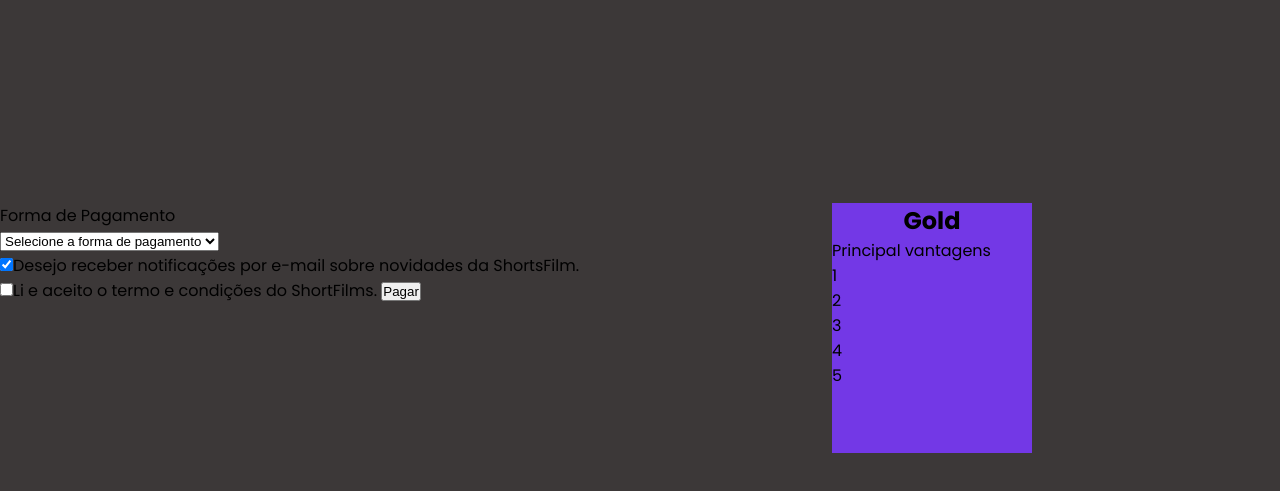
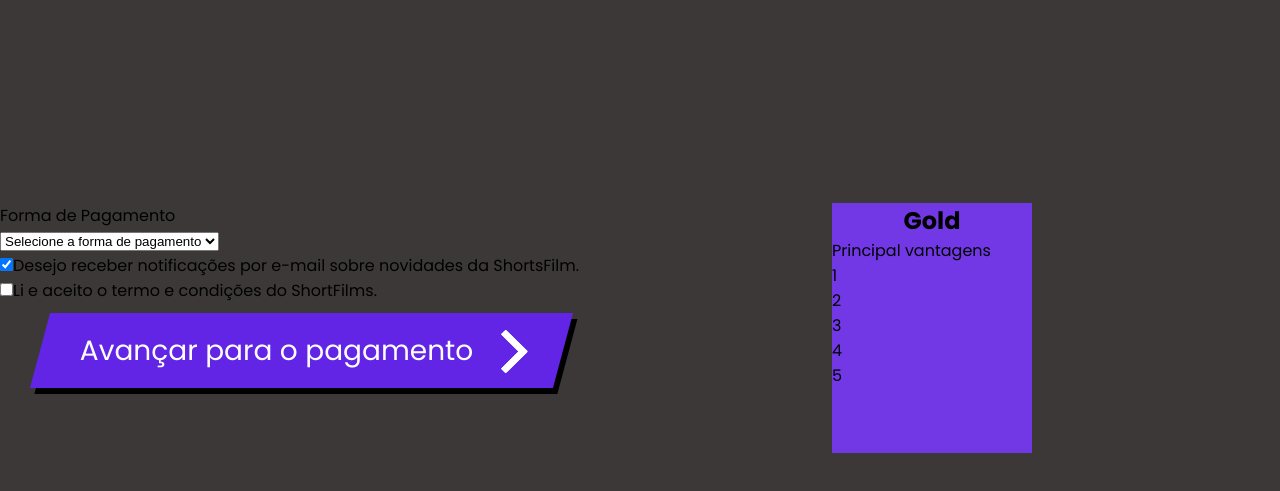
Before and after one commit to Mulannes/Projeto_streaming, a plain HTML site: page compras-pages/html/forma-pagamento.html in a window 1280 px wide. Shown: the part 127-618 px from the top of the page. Drawn offline with Linux system fonts and the light colour scheme; a web font is replaced by a local one.

Commit message:
new btn for paagamento

```diff
--- a/compras-pages/css/forma-pagamento.css
+++ b/compras-pages/css/forma-pagamento.css
@@ -53,6 +53,96 @@ body {
 .purple ol li {
     list-style: none;
     text-decoration: none;
+}
+
+.wrapper {
+  display: flex;
+  margin-left: 40px;
+  margin-top: 10px;
+}
+
+.cta {
+    display: flex;
+    padding: 10px 40px;
+    align-items: center;
+    text-decoration: none;
+    font-family: 'Poppins', sans-serif;
+    font-size: 28px;
+    color: white;
+    background: #6225E6;
+    transition: 1s;
+    box-shadow: 6px 6px 0 black;
+    transform: skewX(-15deg);
+}
+
+.cta:focus {
+   outline: none;
+}
+
+.cta:hover {
+    transition: 0.5s;
+    box-shadow: 10px 10px 0 #1e0f21;
+}
+
+.cta span:nth-child(2) {
+    transition: 0.5s;
+    margin-right: 0px;
+}
+
+.cta:hover  span:nth-child(2) {
+    transition: 0.5s;
+    margin-right: 45px;
+}
+
+  span {
+    transform: skewX(15deg)
+  }
+
+  span:nth-child(2) {
+    width: 20px;
+    margin-left: 30px;
+    position: relative;
+    top: 12%;
+  }
+
+/**************SVG****************/
+
+path.one {
+    transition: 0.4s;
+    transform: translateX(-60%);
+}
+
+path.two {
+    transition: 0.5s;
+    transform: translateX(-30%);
+}
+
+.cta:hover path.three {
+    animation: color_anim 1s infinite 0.2s;
+}
+
+.cta:hover path.one {
+    transform: translateX(0%);
+    animation: color_anim 1s infinite 0.6s;
+}
+
+.cta:hover path.two {
+    transform: translateX(0%);
+    animation: color_anim 1s infinite 0.4s;
+}
+
+/* SVG animations */
+
+@keyframes color_anim {
+    0% {
+        fill: white;
+    }
+    50% {
+        fill: #1e0f21;
+    }
+    100% {
+        fill: white;
+    }
 }
 
 .btn-epic {
--- a/compras-pages/html/forma-pagamento.html
+++ b/compras-pages/html/forma-pagamento.html
@@ -32,9 +32,23 @@
                 <label>
                     <input type="checkbox" id="required">Li e aceito o termo e condições do ShortFilms.
                 </label>
-                <button id="advanced">
+                <!-- <button id="advanced">
                     Pagar
-                </button>
+                </button> -->
+                <div class="wrapper">
+                    <a class="cta" href="#" id="advanced">
+                      <span>Avançar para o pagamento</span>
+                      <span>
+                        <svg width="66px" height="43px" viewBox="0 0 66 43" version="1.1" xmlns="http://www.w3.org/2000/svg" xmlns:xlink="http://www.w3.org/1999/xlink">
+                          <g id="arrow" stroke="none" stroke-width="1" fill="none" fill-rule="evenodd">
+                            <path class="one" d="M40.1543933,3.89485454 L43.9763149,0.139296592 C44.1708311,-0.0518420739 44.4826329,-0.0518571125 44.6771675,0.139262789 L65.6916134,20.7848311 C66.0855801,21.1718824 66.0911863,21.8050225 65.704135,22.1989893 C65.7000188,22.2031791 65.6958657,22.2073326 65.6916762,22.2114492 L44.677098,42.8607841 C44.4825957,43.0519059 44.1708242,43.0519358 43.9762853,42.8608513 L40.1545186,39.1069479 C39.9575152,38.9134427 39.9546793,38.5968729 40.1481845,38.3998695 C40.1502893,38.3977268 40.1524132,38.395603 40.1545562,38.3934985 L56.9937789,21.8567812 C57.1908028,21.6632968 57.193672,21.3467273 57.0001876,21.1497035 C56.9980647,21.1475418 56.9959223,21.1453995 56.9937605,21.1432767 L40.1545208,4.60825197 C39.9574869,4.41477773 39.9546013,4.09820839 40.1480756,3.90117456 C40.1501626,3.89904911 40.1522686,3.89694235 40.1543933,3.89485454 Z" fill="#FFFFFF"></path>
+                            <path class="two" d="M20.1543933,3.89485454 L23.9763149,0.139296592 C24.1708311,-0.0518420739 24.4826329,-0.0518571125 24.6771675,0.139262789 L45.6916134,20.7848311 C46.0855801,21.1718824 46.0911863,21.8050225 45.704135,22.1989893 C45.7000188,22.2031791 45.6958657,22.2073326 45.6916762,22.2114492 L24.677098,42.8607841 C24.4825957,43.0519059 24.1708242,43.0519358 23.9762853,42.8608513 L20.1545186,39.1069479 C19.9575152,38.9134427 19.9546793,38.5968729 20.1481845,38.3998695 C20.1502893,38.3977268 20.1524132,38.395603 20.1545562,38.3934985 L36.9937789,21.8567812 C37.1908028,21.6632968 37.193672,21.3467273 37.0001876,21.1497035 C36.9980647,21.1475418 36.9959223,21.1453995 36.9937605,21.1432767 L20.1545208,4.60825197 C19.9574869,4.41477773 19.9546013,4.09820839 20.1480756,3.90117456 C20.1501626,3.89904911 20.1522686,3.89694235 20.1543933,3.89485454 Z" fill="#FFFFFF"></path>
+                            <path class="three" d="M0.154393339,3.89485454 L3.97631488,0.139296592 C4.17083111,-0.0518420739 4.48263286,-0.0518571125 4.67716753,0.139262789 L25.6916134,20.7848311 C26.0855801,21.1718824 26.0911863,21.8050225 25.704135,22.1989893 C25.7000188,22.2031791 25.6958657,22.2073326 25.6916762,22.2114492 L4.67709797,42.8607841 C4.48259567,43.0519059 4.17082418,43.0519358 3.97628526,42.8608513 L0.154518591,39.1069479 C-0.0424848215,38.9134427 -0.0453206733,38.5968729 0.148184538,38.3998695 C0.150289256,38.3977268 0.152413239,38.395603 0.154556228,38.3934985 L16.9937789,21.8567812 C17.1908028,21.6632968 17.193672,21.3467273 17.0001876,21.1497035 C16.9980647,21.1475418 16.9959223,21.1453995 16.9937605,21.1432767 L0.15452076,4.60825197 C-0.0425130651,4.41477773 -0.0453986756,4.09820839 0.148075568,3.90117456 C0.150162624,3.89904911 0.152268631,3.89694235 0.154393339,3.89485454 Z" fill="#FFFFFF"></path>
+                          </g>
+                        </svg>
+                      </span>
+                    </a>
+                  </div>
                 <br>
                 <br>
             </form>
```
